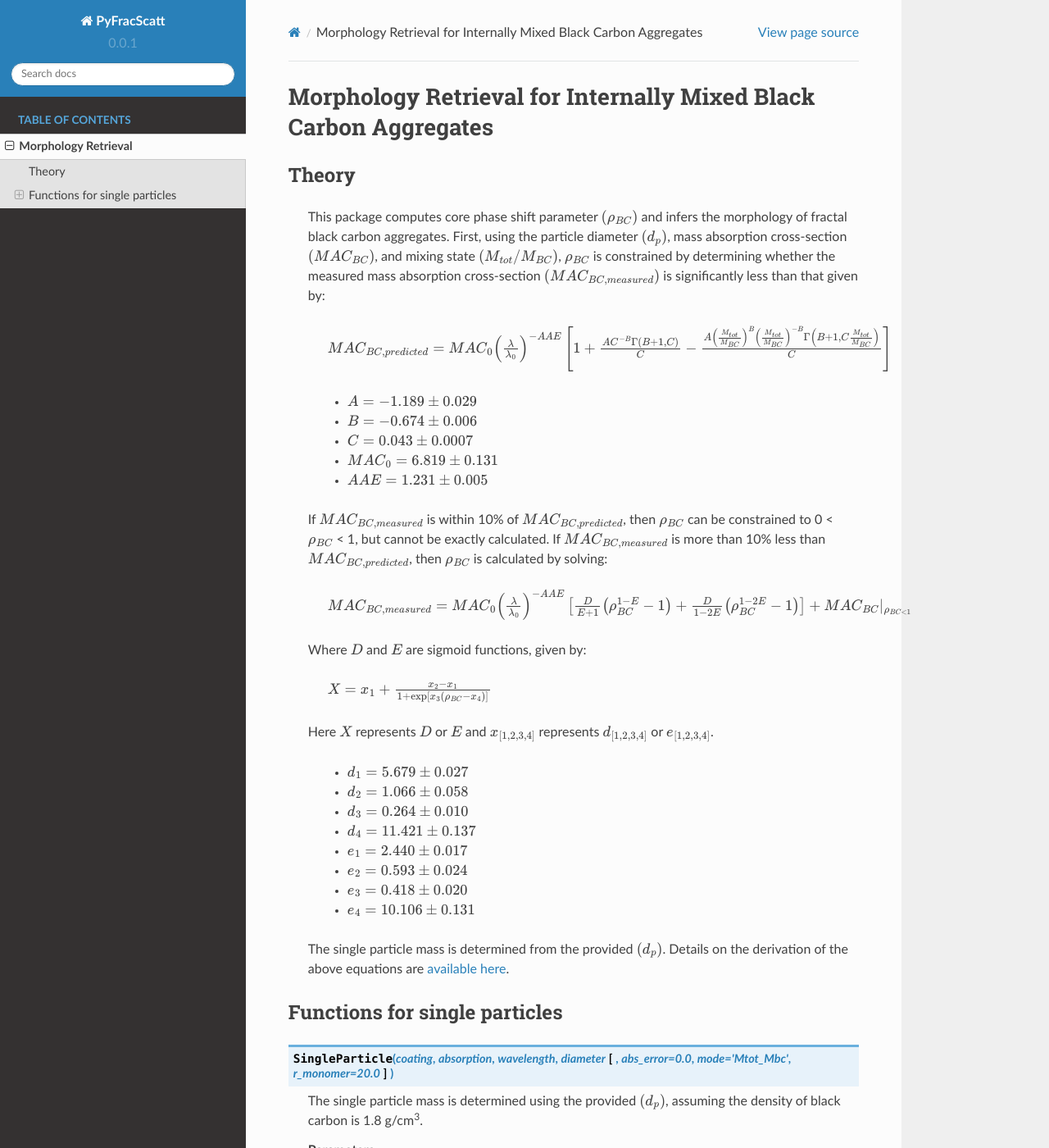
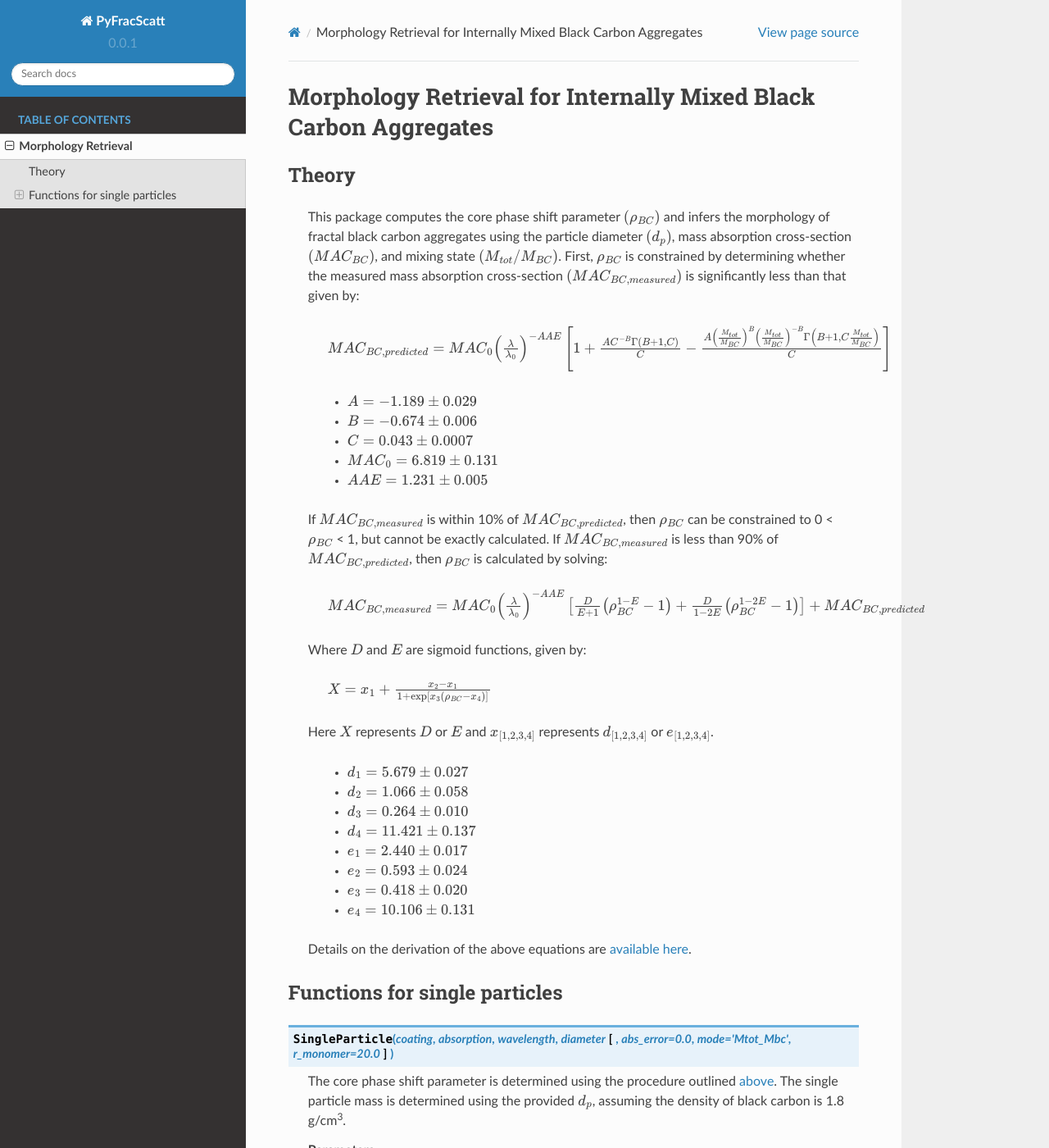
Before and after one commit to beelerpayton/FracScatt, a Sphinx documentation site: the page built from docs/source/functions.rst, in a window 1280 px wide and 1400 px high. Shown: the whole window at 82% size. Built offline with Sphinx 7.4.7 and the Read the Docs theme 2.0.0, drawn with Linux system fonts in a browser that asks for light colours; pages that are not in the unit, such as notebooks, are missing from menus.

Commit message:
Update functions.rst

```diff
--- a/docs/source/functions.rst
+++ b/docs/source/functions.rst
@@ -4,7 +4,7 @@ Morphology Retrieval for Internally Mixed Black Carbon Aggregates
 Theory
 ---------------------------------
 
-   This package computes core phase shift parameter :math:`{\left(\rho_{BC}\right)}` and infers the morphology of fractal black carbon aggregates. First, using the particle diameter :math:`{\left(d_p\right)}`, mass absorption cross-section :math:`{\left(MAC_{BC}\right)}`, and mixing state :math:`{\left(M_{tot}/M_{BC}\right)}`, :math:`{\rho_{BC}}` is constrained by determining whether the measured mass absorption cross-section :math:`{\left(MAC_{BC,measured}\right)}` is significantly less than that given by:
+   This package computes the core phase shift parameter :math:`{\left(\rho_{BC}\right)}` and infers the morphology of fractal black carbon aggregates using the particle diameter :math:`{\left(d_p\right)}`, mass absorption cross-section :math:`{\left(MAC_{BC}\right)}`, and mixing state :math:`{\left(M_{tot}/M_{BC}\right)}`. First, :math:`{\rho_{BC}}` is constrained by determining whether the measured mass absorption cross-section :math:`{\left(MAC_{BC,measured}\right)}` is significantly less than that given by:
 
 	:math:`{MAC_{BC,predicted}=MAC_0\left (\frac{\lambda}{\lambda_0} \right)^{-AAE}\left[1+\frac{AC^{-B}\Gamma(B+1,C)}{C}-\frac{A\left(\frac{M_{tot}}{M_{BC}}\right)^{B}\left(\frac{M_{tot}}{M_{BC}}\right)^{-B}\Gamma\left(B+1,C\frac{M_{tot}}{M_{BC}}\right)}{C}\right]}`
 
@@ -14,9 +14,9 @@ Theory
 	- :math:`{MAC_0=6.819\pm0.131}`
 	- :math:`{AAE=1.231\pm0.005}`
 
-   If :math:`{MAC_{BC,measured}}` is within 10% of :math:`{MAC_{BC,predicted}}`, then :math:`{\rho_{BC}}` can be constrained to 0 < :math:`{\rho_{BC}}` < 1, but cannot be exactly calculated. If :math:`{MAC_{BC,measured}}` is more than 10% less than :math:`{MAC_{BC,predicted}}`, then :math:`{\rho_{BC}}` is calculated by solving:
+   If :math:`{MAC_{BC,measured}}` is within 10% of :math:`{MAC_{BC,predicted}}`, then :math:`{\rho_{BC}}` can be constrained to 0 < :math:`{\rho_{BC}}` < 1, but cannot be exactly calculated. If :math:`{MAC_{BC,measured}}` is less than 90% of :math:`{MAC_{BC,predicted}}`, then :math:`{\rho_{BC}}` is calculated by solving:
 
-	:math:`{MAC_{BC,measured}=MAC_0\left (\frac{\lambda}{\lambda_0} \right)^{-AAE}\left[\frac{D}{E+1}\left(\rho_{BC}^{1-E}-1\right)+\frac{D}{1-2E}\left(\rho_{BC}^{1-2E}-1\right)\right]+MAC_{BC}|_{\rho_{BC<1}}}`
+	:math:`{MAC_{BC,measured}=MAC_0\left (\frac{\lambda}{\lambda_0} \right)^{-AAE}\left[\frac{D}{E+1}\left(\rho_{BC}^{1-E}-1\right)+\frac{D}{1-2E}\left(\rho_{BC}^{1-2E}-1\right)\right]+MAC_{BC,predicted}}`
 
    Where :math:`{D}` and :math:`{E}` are sigmoid functions, given by:
 
@@ -34,7 +34,7 @@ Theory
 	- :math:`{e_4=10.106\pm0.131}`
 
 
-   The single particle mass is determined from the provided :math:`{\left(d_p\right)}`. Details on the derivation of the above equations are `available here <https://doi.org/10.1016/j.jqsrt.2017.10.012>`_.
+   Details on the derivation of the above equations are `available here <https://doi.org/10.1016/j.jqsrt.2017.10.012>`_.
 
 
 Functions for single particles
@@ -42,7 +42,7 @@ Functions for single particles
 
 .. py:function:: SingleParticle(coating, absorption, wavelength, diameter[, abs_error=0.0, mode='Mtot_Mbc', r_monomer=20.0])
 
-   The single particle mass is determined using the provided :math:`{\left(d_p\right)}`, assuming the density of black carbon is 1.8 g/cm\ :sup:`3`.
+   The core phase shift parameter is determined using the procedure outlined `above <Theory>`_. The single particle mass is determined using the provided :math:`{d_p}`, assuming the density of black carbon is 1.8 g/cm\ :sup:`3`.
 
    **Parameters**
 
```
